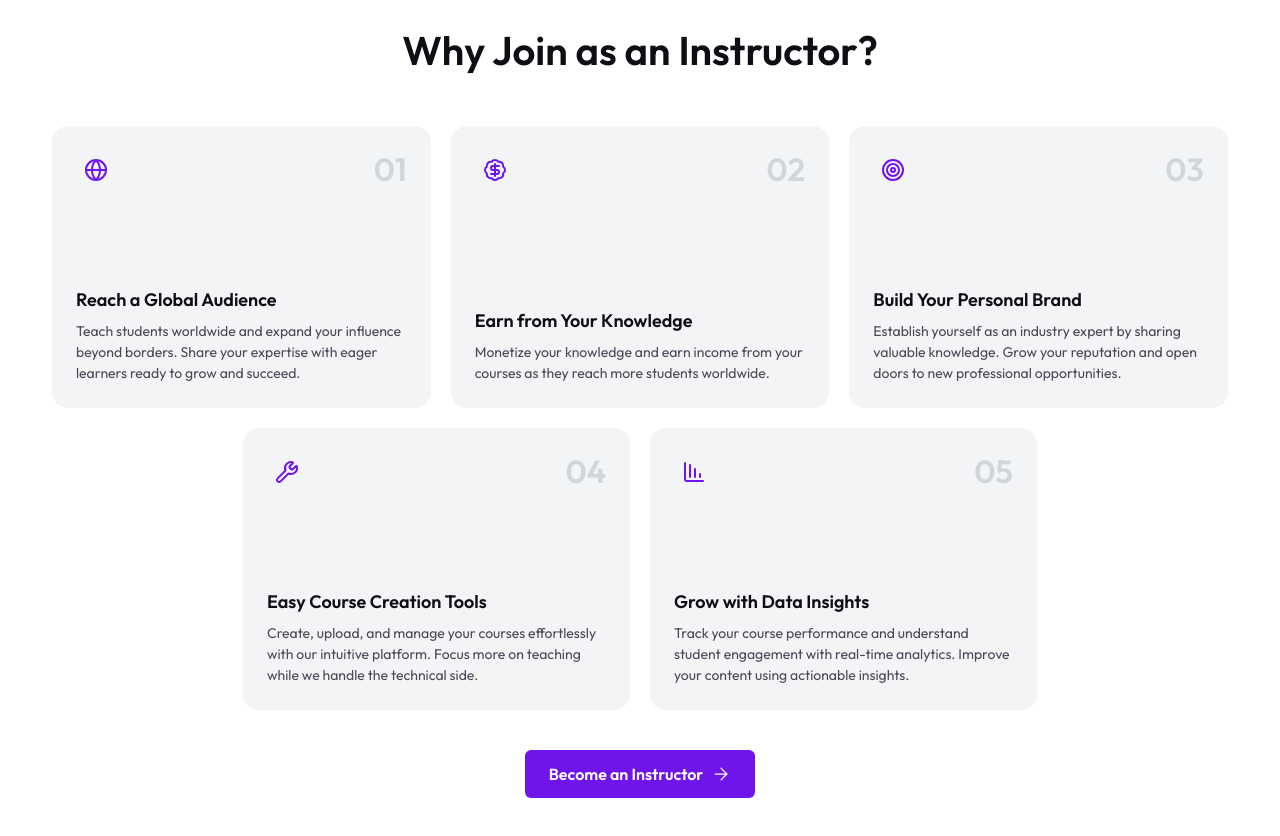
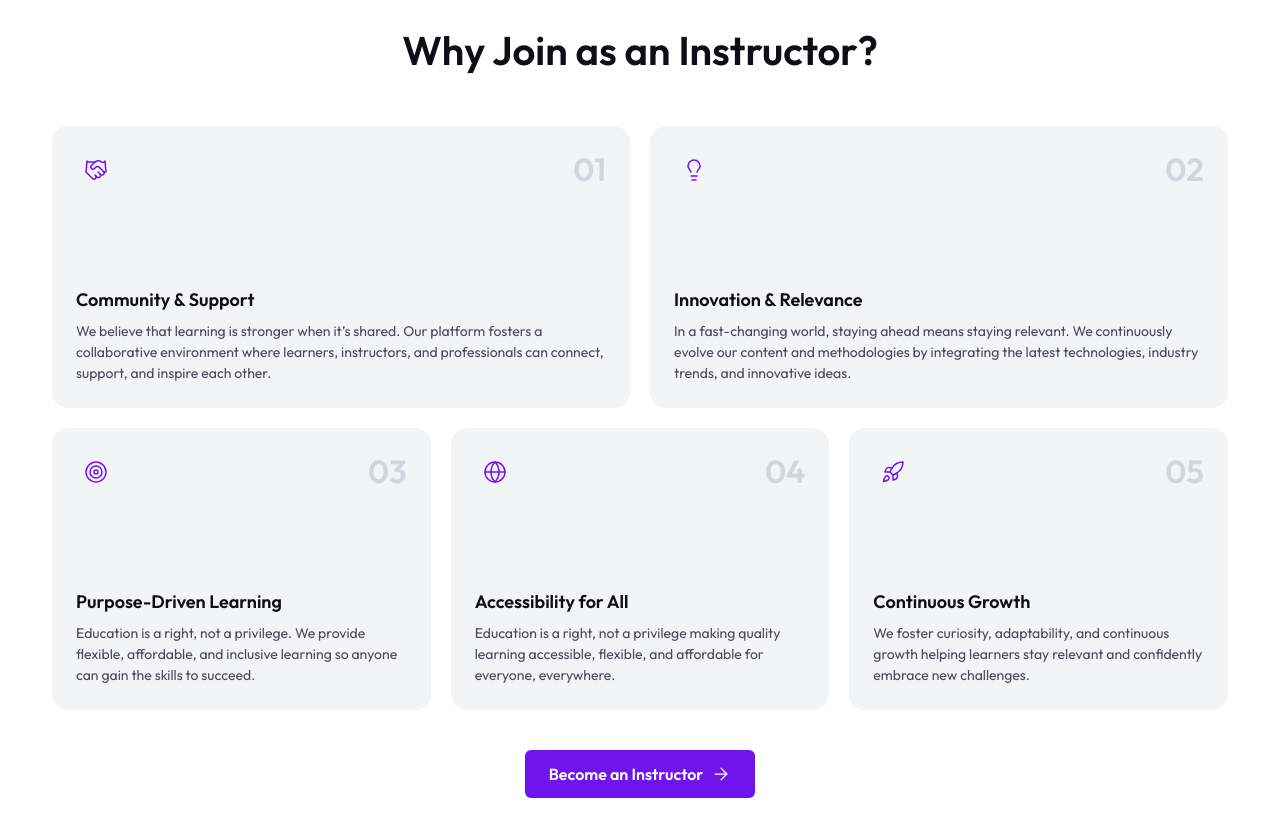
Before and after one commit to niduslab/Career-College-Frontend, a Next.js app: page /become-instructor in a window 1280 px wide. Shown: the part 1320-2156 px from the top of the page. Built offline with nearby package versions, Linux system fonts and the light colour scheme.

Commit message:
why-join-section component updated

```diff
--- a/next.config.ts
+++ b/next.config.ts
@@ -1,8 +1,19 @@
 import type { NextConfig } from "next";
+
+const securityHeaders = [
+  { key: "X-Content-Type-Options", value: "nosniff" },
+  { key: "X-Frame-Options", value: "SAMEORIGIN" },
+  { key: "X-XSS-Protection", value: "1; mode=block" },
+  { key: "Referrer-Policy", value: "strict-origin-when-cross-origin" },
+];
 
 const nextConfig: NextConfig = {
   reactStrictMode: true,
   images: {
+    formats: ["image/avif", "image/webp"],
+    deviceSizes: [640, 750, 828, 1080, 1200, 1920],
+    imageSizes: [16, 32, 48, 64, 96, 128, 256],
+    minimumCacheTTL: 60 * 60 * 24 * 30, // 30 days
     remotePatterns: [
       {
         protocol: "https",
@@ -10,6 +21,23 @@ const nextConfig: NextConfig = {
       },
     ],
   },
+  async headers() {
+    return [
+      {
+        source: "/(.*)",
+        headers: securityHeaders,
+      },
+      {
+        source: "/_next/static/(.*)",
+        headers: [
+          {
+            key: "Cache-Control",
+            value: "public, max-age=31536000, immutable",
+          },
+        ],
+      },
+    ];
+  },
 };
 
 export default nextConfig;
--- a/src/app/layout.tsx
+++ b/src/app/layout.tsx
@@ -7,7 +7,9 @@ import { Footer } from "@/components/layout/footer";
 const outfit = Outfit({
   variable: "--font-outfit",
   subsets: ["latin"],
-  weight: ["100", "200", "300", "400", "500", "600", "700", "800", "900"],
+  weight: ["300", "400", "500", "600", "700"],
+  display: "swap",
+  preload: true,
 });
 
 export const metadata: Metadata = {
--- a/src/components/common/why-join-section.tsx
+++ b/src/components/common/why-join-section.tsx
@@ -3,49 +3,58 @@
 import { useEffect, useRef } from "react";
 import {
   Globe,
-  BadgeDollarSign,
   Target,
-  Wrench,
-  ChartColumnDecreasing,
   ArrowRight,
+  Handshake,
+  Lightbulb,
+  Rocket,
+  type LucideIcon,
 } from "lucide-react";
 import { gsap, prepareGsap } from "@/lib/gsap";
+
+const ICONS: Record<string, LucideIcon> = {
+  Handshake,
+  Lightbulb,
+  Target,
+  Globe,
+  Rocket,
+};
 
 const REASONS = [
   {
     id: "01",
-    icon: Globe,
-    title: "Reach a Global Audience",
+    icon: "Handshake",
+    title: "Community & Support",
     description:
-      "Teach students worldwide and expand your influence beyond borders. Share your expertise with eager learners ready to grow and succeed.",
+      "We believe that learning is stronger when it’s shared. Our platform fosters a collaborative environment where learners, instructors, and professionals can connect, support, and inspire each other.",
   },
   {
     id: "02",
-    icon: BadgeDollarSign,
-    title: "Earn from Your Knowledge",
+    icon: "Lightbulb",
+    title: "Innovation & Relevance",
     description:
-      "Monetize your knowledge and earn income from your courses as they reach more students worldwide.",
+      "In a fast-changing world, staying ahead means staying relevant. We continuously evolve our content and methodologies by integrating the latest technologies, industry trends, and innovative ideas.",
   },
   {
     id: "03",
-    icon: Target,
-    title: "Build Your Personal Brand",
+    icon: "Target",
+    title: "Purpose-Driven Learning",
     description:
-      "Establish yourself as an industry expert by sharing valuable knowledge. Grow your reputation and open doors to new professional opportunities.",
+      "Education is a right, not a privilege. We provide flexible, affordable, and inclusive learning so anyone can gain the skills to succeed.",
   },
   {
     id: "04",
-    icon: Wrench,
-    title: "Easy Course Creation Tools",
+    icon: "Globe",
+    title: "Accessibility for All",
     description:
-      "Create, upload, and manage your courses effortlessly with our intuitive platform. Focus more on teaching while we handle the technical side.",
+      "Education is a right, not a privilege making quality learning accessible, flexible, and affordable for everyone, everywhere.",
   },
   {
     id: "05",
-    icon: ChartColumnDecreasing,
-    title: "Grow with Data Insights",
+    icon: "Rocket",
+    title: "Continuous Growth",
     description:
-      "Track your course performance and understand student engagement with real-time analytics. Improve your content using actionable insights.",
+      "We foster curiosity, adaptability, and continuous growth helping learners stay relevant and confidently embrace new challenges.",
   },
 ];
 
@@ -128,16 +137,16 @@ export function WhyJoinSection() {
 
         {/* Cards grid — 3 cols top row, 2 cols bottom row centred */}
         <div ref={gridRef} className="mt-10 md:mt-12">
-          {/* Row 1 — 3 cards */}
-          <div className="grid gap-5 sm:grid-cols-2 lg:grid-cols-3">
-            {REASONS.slice(0, 3).map((item) => (
+          {/* Row 1 — 2 cards centred */}
+          <div className="grid gap-5 sm:grid-cols-2 lg:grid-cols-2">
+            {REASONS.slice(0, 2).map((item) => (
               <ReasonCard key={item.id} item={item} />
             ))}
           </div>
 
-          {/* Row 2 — 2 cards centred */}
-          <div className="mt-5 grid gap-5 sm:grid-cols-2 lg:grid-cols-2 lg:mx-auto lg:max-w-[calc(66.666%+10px)]">
-            {REASONS.slice(3).map((item) => (
+          {/* Row 2 — 3 cards */}
+          <div className="mt-5 grid gap-5 sm:grid-cols-2 lg:grid-cols-3">
+            {REASONS.slice(2).map((item) => (
               <ReasonCard key={item.id} item={item} />
             ))}
           </div>
@@ -160,7 +169,7 @@ export function WhyJoinSection() {
 }
 
 function ReasonCard({ item }: { item: (typeof REASONS)[number] }) {
-  const Icon = item.icon;
+  const Icon = ICONS[item.icon];
   return (
     <div
       data-reason-card
@@ -169,7 +178,7 @@ function ReasonCard({ item }: { item: (typeof REASONS)[number] }) {
       {/* Top row — icon left, number right */}
       <div className="flex items-start justify-between">
         <span className="flex h-10 w-10 items-center justify-center rounded-full  text-(--primary-700)">
-          <Icon />
+          {Icon && <Icon size={24} strokeWidth={1.5} aria-hidden="true" />}
         </span>
         <span className="sg-h4 lg:sg-h3 font-semibold text-gray-300">
           {item.id}
```
